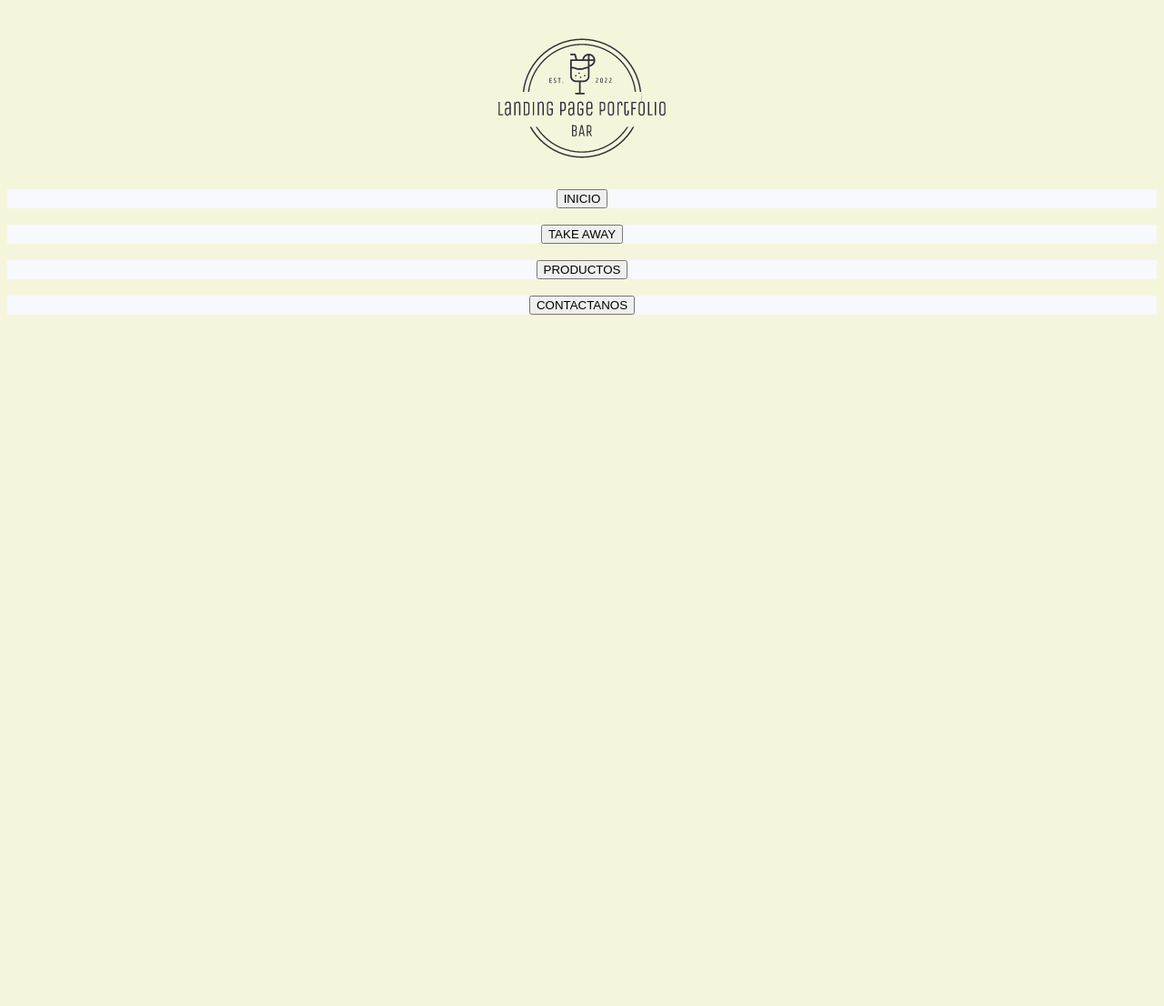
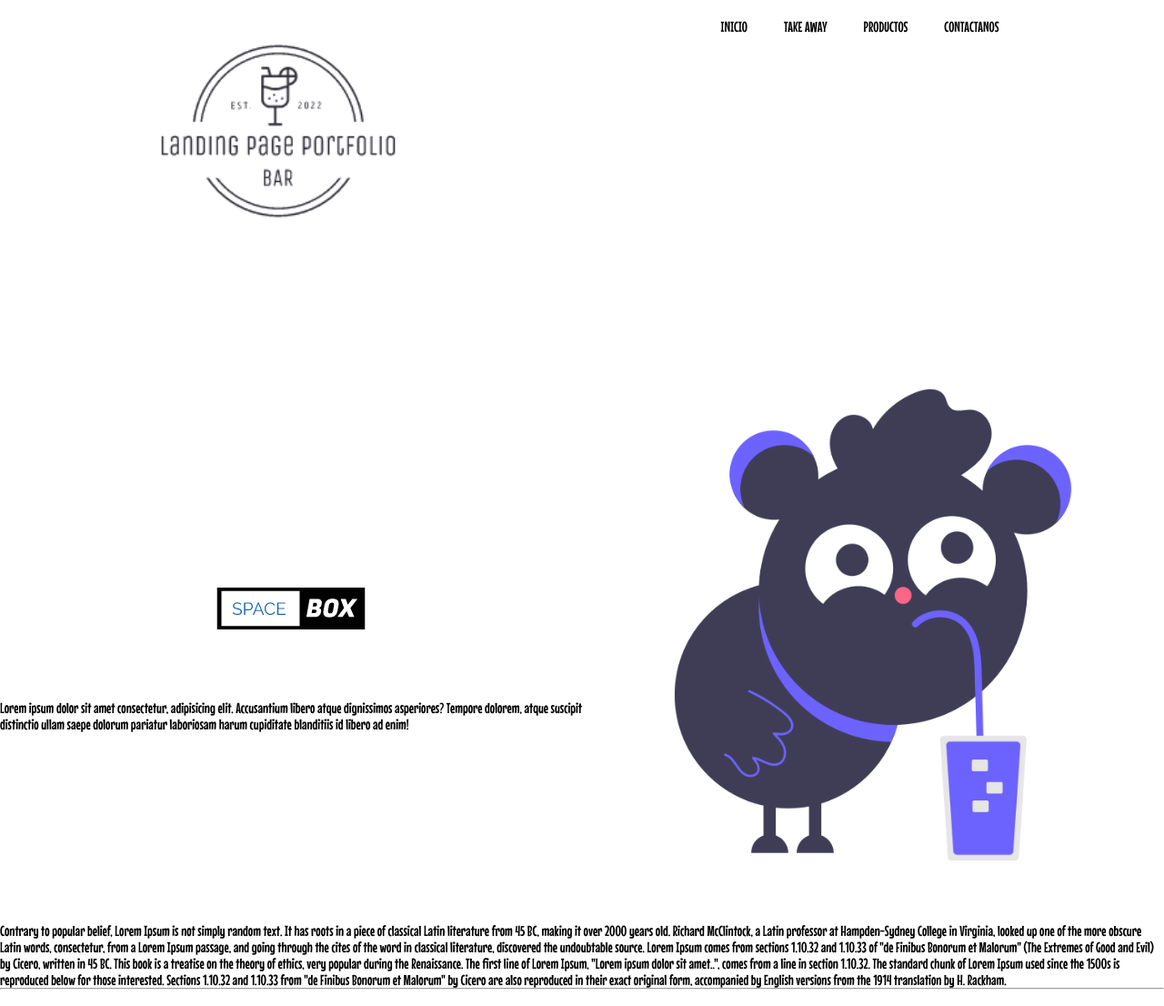
Before and after one commit to rodrinb/E4-NUCBA, a plain HTML site: page index.html in a window 1280 px wide. Shown: the whole page at 91% size. Before the commit the page ends 800 px from the top, so only its background shows below. Drawn offline with Linux system fonts and the light colour scheme.

Commit message:
Portafolio 2

```diff
--- a/index.css
+++ b/index.css
@@ -1,49 +1,88 @@
-body {
-    background-color:beige;
+*{
+    padding: 0%;
+    margin: 0%;
+}
+
+a {
+    text-decoration: none;
+    color:inherit;
+}
+
+.header{
+    height: 45vh;
+    display:flex;
+    justify-content: space-around;
+    color:black;
 
 }
 
-.img-landingpage{
-    height: 35%;
+.logo{
+    height:80%;
+
+
+}
+
+.list-nav{
+    list-style: none;
+    display: flex;
+    justify-content: right;
+    position:relative;
+    top: 20px;
 
 
 
 }
 
-.landingpage{
-
-    align-items: center;
-    display:flex;
-    justify-content: center;
+.item-nav {
+    margin: 0px 20px;
+    gap: 70px;
+    font-family:'Mouse Memoirs', sans-serif;
 
 
 }
 
-.btn-content{
-    text-align:center;
-    background-color:ghostwhite;
+.section-inicio {
+    display: flex;
+    justify-content:right;
+    align-items: center;
 
 
 }
 
-.btn-content2{
-    text-align:center;
-    background-color:ghostwhite;
+.logo-drink {
+    height: 80%;
+    width: 50%;
+    float:right;
+
+
+
 
 
 }
 
-.btn-content3{
-    text-align:center;
-    background-color:ghostwhite;
+.parrafo {
+   display: flex;
+   justify-content: left;
+   text-align: justify;
+   font-family: 'Mouse Memoirs', sans-serif;
+
+
 
 
 }
 
+.titulo{
+    display:flex;
+    justify-content: center;
+    text-align: center;
+    align-items: center;
+}
 
-.btn-content4{
-    text-align:center;
-    background-color:ghostwhite;
+.space{
+    text-align: center;
+}
 
+.fuente{
+    font-family: 'Mouse Memoirs', sans-serif;
 
 }
--- a/index.html
+++ b/index.html
@@ -1,30 +1,80 @@
 <html>
+
 <head>
-        <div class="landingpage">
-            <img class="img-landingpage" src="landingpage3.png" alt="landing">
-        </div>
+
     <link rel="stylesheet" href="index.css">
 
+    <meta name="viewport" content="width=device-width, initial-scale= 1.0">
+
+    <link href="https://fonts.googleapis.com/css2?family=Mouse+Memoirs&display=swap" rel="stylesheet">
+
+
+
+
 <body>
-            <div class="btn-content">
-                <button class="btn">INICIO</button>
+
+    <header class="header">
+        <img class="logo" src="landing.png" alt="logolanding">
+        <nav>
+            <ul class="list-nav">
+                <li class="item-nav"><a href="">INICIO</a></li>
+                <li class="item-nav"><a href="">TAKE AWAY</a></li>
+                <li class="item-nav"><a href="">PRODUCTOS</a></li>
+                <li class="item-nav"><a href="">CONTACTANOS</a></li>
+            </ul>
+        </nav>
+    </header>
+
+    <section class="section-inicio">
+        <div class="container-inicio">
         </div>
-            <br>
+        <section>
 
-            <div class="btn-content2">
-                <button class="btn">TAKE AWAY</button>
+            <div>
+
+
+                <div class="space"><img class="space-box" src="BOX2.png" alt="logo de texto"></div>
+
+
+                <div class="parrafo">
+
+                    <p>Lorem ipsum dolor sit amet consectetur, adipisicing elit.
+                        Accusantium libero atque dignissimos asperiores? Tempore dolorem,
+                        atque suscipit distinctio ullam saepe dolorum pariatur laboriosam harum cupiditate blanditiis id
+                        libero ad enim!</p>
+
+
+
+
+
+
+
                 </div>
-            <br>
+        </section>
 
-            <div class="btn-content3">
-                <button class="btn">PRODUCTOS</button>
-            </div>
-            <br>
-
-            <div class="btn-content4">
-                <button class="btn">CONTACTANOS</button>
+        <img class="logo-drink" src="drink.png.png" alt="logonuevo">
         </div>
 
+    </section>
+
+    <section>
+        <div class="fuente">
+            <p>Contrary to popular belief, Lorem Ipsum is not simply random text. It has roots in a piece of classical
+                Latin literature from 45 BC, making it over 2000 years old. Richard McClintock, a Latin professor at
+                Hampden-Sydney College in Virginia, looked up one of the more obscure Latin words, consectetur, from a
+                Lorem Ipsum passage, and going through the cites of the word in classical literature, discovered the
+                undoubtable source. Lorem Ipsum comes from sections 1.10.32 and 1.10.33 of "de Finibus Bonorum et
+                Malorum" (The Extremes of Good and Evil) by Cicero, written in 45 BC. This book is a treatise on the
+                theory of ethics, very popular during the Renaissance. The first line of Lorem Ipsum, "Lorem ipsum dolor
+                sit amet..", comes from a line in section 1.10.32.
+
+                The standard chunk of Lorem Ipsum used since the 1500s is reproduced below for those interested.
+                Sections 1.10.32 and 1.10.33 from "de Finibus Bonorum et Malorum" by Cicero are also reproduced in their
+                exact original form, accompanied by English versions from the 1914 translation by H. Rackham.</p>
+        </div>
+        <hr>
+        <br>
+    </section>
 
 
 
@@ -35,4 +85,5 @@
 
 </body>
 </head>
+
 </html>
```
Also changed, not shown: BOX2.png (added), drink.png.png (added), landing.png (added), landingpage3.png (deleted). Lines whose indentation alone changed are shown as unchanged.
